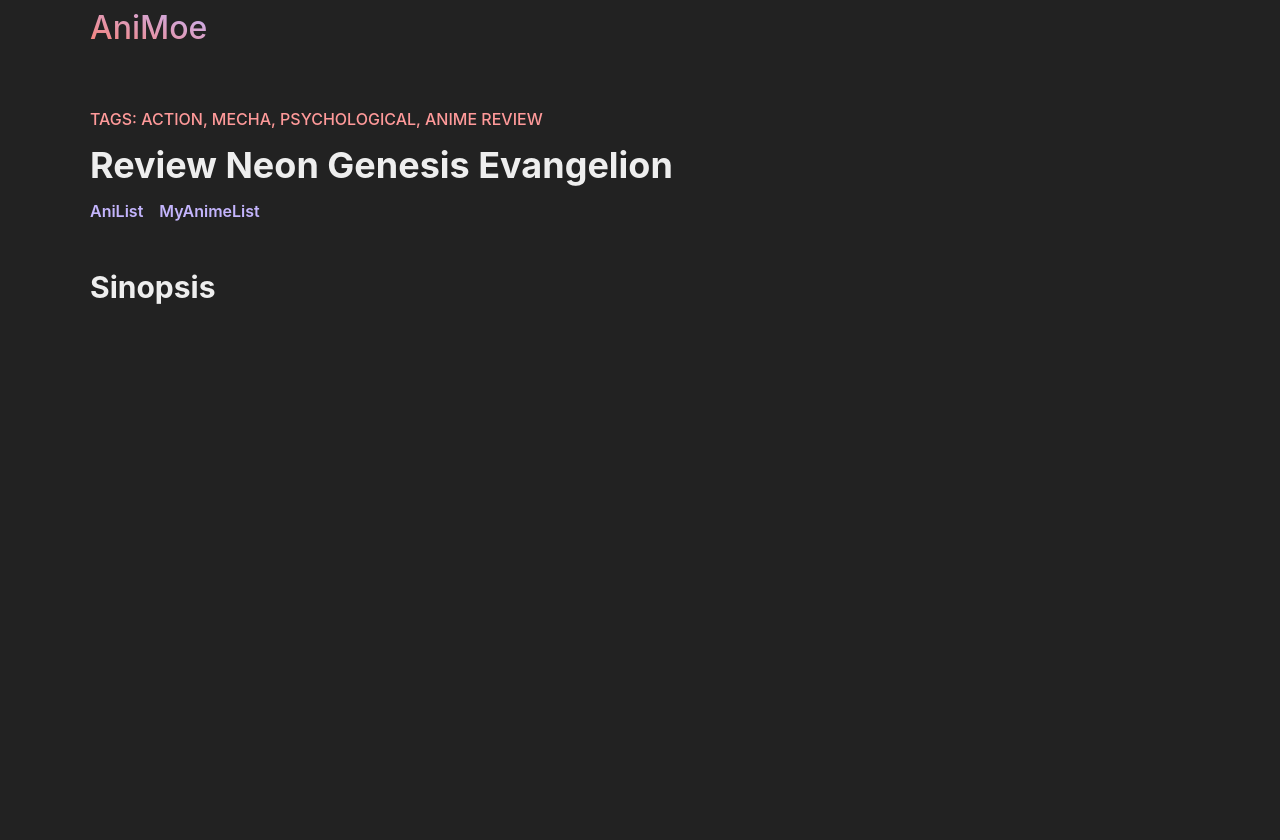
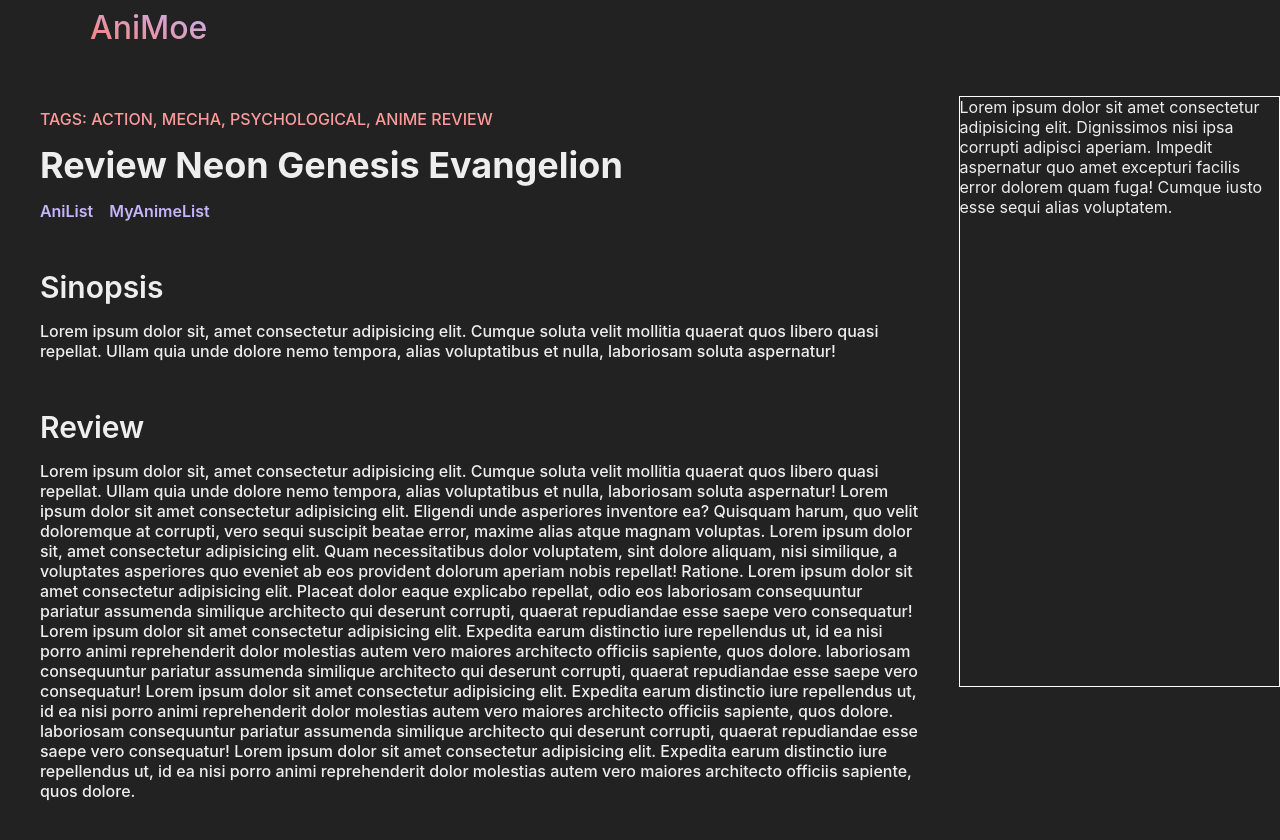
Before and after one commit to lordronz-archive/submission-dicoding-dasprog-web, a website: page website/index.html in a window 1280 px wide. Before the commit the page ends 800 px from the top, so only its background shows below. Drawn offline with Linux system fonts and the light colour scheme.

Commit message:
feat: add side biodata :rocket:

```diff
--- a/website/index.html
+++ b/website/index.html
@@ -23,6 +23,7 @@
       </div>
     </header>
     <main>
+      <div class="content-wrapper">
         <section class="content">
           <article class="layout main-article space-y-2rem">
             <div class="space-y-1rem">
@@ -44,12 +45,33 @@
                 >
               </div>
             </div>
-          <section>
-            <h2 class="subheader">Sinopsis</h2>
-            <p></p>
+            <section class="space-y-1rem">
+              <h2 class="subheader" id="sinopsis"><a href="#sinopsis" class="animated-underline underline-link">Sinopsis</a></h2>
+              <p class="content-text">
+                Lorem ipsum dolor sit, amet consectetur adipisicing elit. Cumque soluta velit mollitia quaerat quos libero quasi repellat. Ullam quia unde dolore nemo tempora, alias voluptatibus et nulla, laboriosam soluta aspernatur!
+              </p>
+            </section>
+            <section class="space-y-1rem">
+              <h2 class="subheader" id="review"><a href="#review" class="animated-underline underline-link">Review</a></h2>
+              <p class="content-text">
+                Lorem ipsum dolor sit, amet consectetur adipisicing elit. Cumque soluta velit mollitia quaerat quos libero quasi repellat. Ullam quia unde dolore nemo tempora, alias voluptatibus et nulla, laboriosam soluta aspernatur!
+                Lorem ipsum dolor sit amet consectetur adipisicing elit. Eligendi unde asperiores inventore ea? Quisquam harum, quo velit doloremque at corrupti, vero sequi suscipit beatae error, maxime alias atque magnam voluptas. Lorem ipsum dolor sit, amet consectetur adipisicing elit. Quam necessitatibus dolor voluptatem, sint dolore aliquam, nisi similique, a voluptates asperiores quo eveniet ab eos provident dolorum aperiam nobis repellat! Ratione.
+                Lorem ipsum dolor sit amet consectetur adipisicing elit. Placeat dolor eaque explicabo repellat, odio eos laboriosam consequuntur pariatur assumenda similique architecto qui deserunt corrupti, quaerat repudiandae esse saepe vero consequatur!
+                Lorem ipsum dolor sit amet consectetur adipisicing elit. Expedita earum distinctio iure repellendus ut, id ea nisi porro animi reprehenderit dolor molestias autem vero maiores architecto officiis sapiente, quos dolore.
+                laboriosam consequuntur pariatur assumenda similique architecto qui deserunt corrupti, quaerat repudiandae esse saepe vero consequatur!
+                Lorem ipsum dolor sit amet consectetur adipisicing elit. Expedita earum distinctio iure repellendus ut, id ea nisi porro animi reprehenderit dolor molestias autem vero maiores architecto officiis sapiente, quos dolore.
+                laboriosam consequuntur pariatur assumenda similique architecto qui deserunt corrupti, quaerat repudiandae esse saepe vero consequatur!
+                Lorem ipsum dolor sit amet consectetur adipisicing elit. Expedita earum distinctio iure repellendus ut, id ea nisi porro animi reprehenderit dolor molestias autem vero maiores architecto officiis sapiente, quos dolore.
+              </p>
             </section>
           </article>
         </section>
+        <aside class="bio-side">
+          <p>
+            Lorem ipsum dolor sit amet consectetur adipisicing elit. Dignissimos nisi ipsa corrupti adipisci aperiam. Impedit aspernatur quo amet excepturi facilis error dolorem quam fuga! Cumque iusto esse sequi alias voluptatem.
+          </p>
+        </aside>
+      </div>
       <aside></aside>
     </main>
     <footer></footer>
--- a/website/style.css
+++ b/website/style.css
@@ -227,10 +227,24 @@ nav ul li span {
   background-color: rgb(var(--tw-clr-primary-300) / 0);
 }
 
+.content-wrapper {
+  display: flex;
+  justify-content: space-around;
+}
+
 .content {
   display: flex;
   flex-direction: column;
   justify-content: center;
+  flex: 3;
+}
+
+.bio-side {
+  flex: 1;
+  position: sticky;
+  top: 6rem/* 144px */;
+  max-height: calc(100vh - 6rem - 113px);
+  border: 1px solid white;
 }
 
 .header-main {
@@ -279,3 +293,9 @@ nav ul li span {
     line-height: 2.25rem /* 36px */;
   }
 }
+
+.content-text {
+  font-size: 1rem;
+  line-height: 1.25rem;
+  font-weight: 500;
+}
```
Lines whose indentation alone changed are shown as unchanged.
